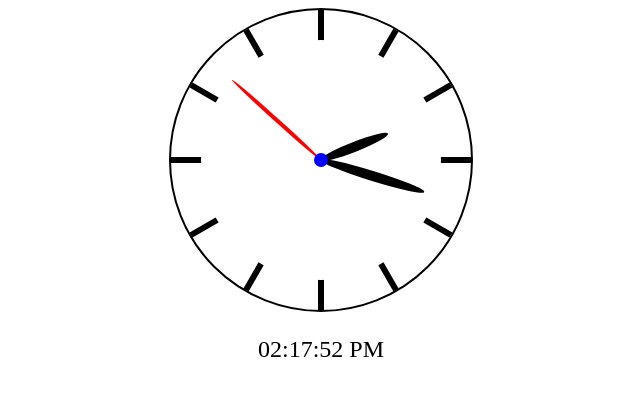
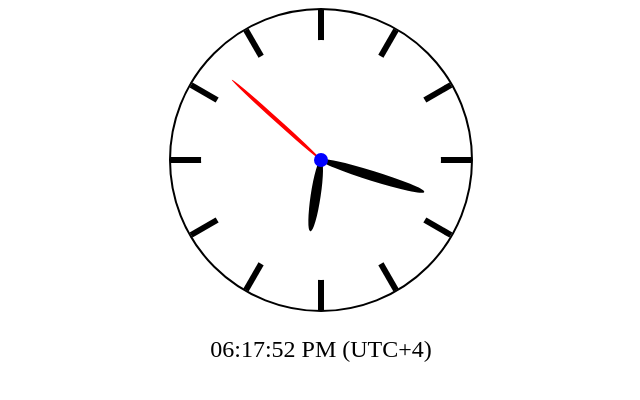
Before and after one commit to kjuraszek/world-clocks, an Angular app in the folder angular-clock/: page / in a window 1280 px wide. Shown: the top 400 px of the page, without its empty margins (319-959 px from the left). Built offline with nearby package versions, Linux system fonts and the light colour scheme.

Commit message:
Clock component update
- displaying current timezone
- generating random timezone
- setting correct values for seconds, minutes and hours in degrees

```diff
--- a/angular-clock/src/app/clock/clock.component.html
+++ b/angular-clock/src/app/clock/clock.component.html
@@ -34,7 +34,7 @@
     </div>
     <div class="time-container">
         <p>
-        {{currentTime}}
+        {{currentTime}} (UTC{{zone >= 0 ? '+' + zone : zone}})
         </p>
     </div>
 </div>
--- a/angular-clock/src/app/clock/clock.component.ts
+++ b/angular-clock/src/app/clock/clock.component.ts
@@ -15,12 +15,14 @@ export class ClockComponent implements OnInit {
 
   constructor() {
     let date = new Date();
-    date.setHours(date.getUTCHours());
-    this.secondsDegree = date.getSeconds();
-    this.minutesDegree = date.getMinutes();
-    this.hoursDegree = date.getHours();
+    // generating random UTC zone - max value is 14, min is -12
+    let randomZone = Math.floor(Math.random() * (14 + 12 + 1)) - 12;
+    date.setHours(date.getUTCHours() + randomZone);
+    this.secondsDegree = date.getSeconds() * 6;
+    this.minutesDegree = date.getMinutes() * 6 + date.getSeconds() * 6 / 60;
+    this.hoursDegree = date.getHours() % 12 * 30 + date.getMinutes() * 6 / 12;
     this.currentTime = date.toLocaleTimeString([], {hour: '2-digit', minute: '2-digit', second: '2-digit'});
-    this.zone = 0;
+    this.zone = randomZone;
     this.interval = null;
    }
 
```
